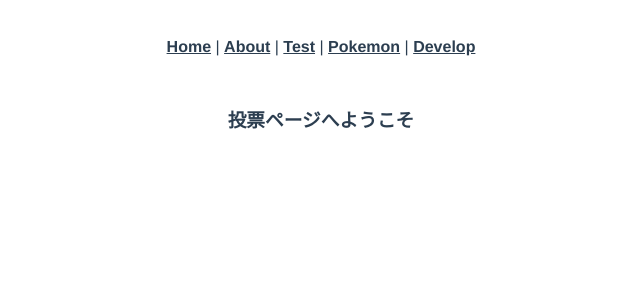
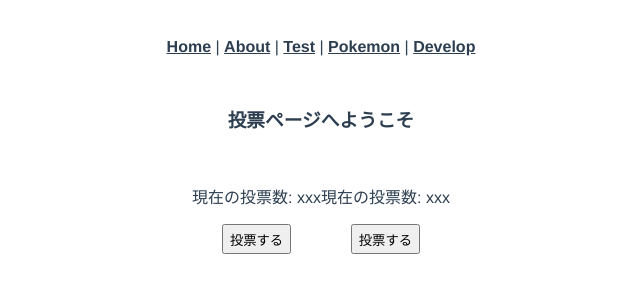
Before and after one commit to tsuyo-itai/vue_django_rest, a Vue app in the folder src/vueapp/: page /vote/1 in a window 1280 px wide. Shown: the top 300 px of the page, without its empty margins (319-959 px from the left). Built offline with nearby package versions, Linux system fonts and the light colour scheme; no server answers.

Commit message:
投票ボタンの追加

```diff
--- a/src/vueapp/src/views/DevelopView.vue
+++ b/src/vueapp/src/views/DevelopView.vue
@@ -212,9 +212,12 @@ justify-content: center;
 
 #room-setting-content, #room-add-complete-content{
 z-index:2;
-width:50%;
+width:65%;
+max-height: 650px;
 padding: 1em;
 background:#fff;
+overflow-y: auto;
+overflow-y: scroll;
 }
 
 .close_popup {
--- a/src/vueapp/src/views/VoteView.vue
+++ b/src/vueapp/src/views/VoteView.vue
@@ -6,11 +6,25 @@
         <div class="img_frame">
           <img v-bind:src="Image1Path" v-bind:title="Image1Name" />
           <p>{{ Image1Name }}</p>
+          <p>現在の投票数: xxx</p>
+          <div class="box-vote">
+            <button v-on:click="user1VoteClick">投票する</button>
+            <div v-show="bUser1Vote">
+              <span class="circle-icon"></span>
+            </div>
+          </div>
         </div>
 
         <div class="img_frame">
           <img v-bind:src="Image2Path" v-bind:title="Image2Name" />
           <p>{{ Image2Name }}</p>
+          <p>現在の投票数: xxx</p>
+          <div class="box-vote">
+            <button v-on:click="user2VoteClick">投票する</button>
+            <div v-show="bUser2Vote">
+              <span class="circle-icon"></span>
+            </div>
+          </div>
         </div>
 
 
@@ -30,6 +44,8 @@ export default {
         Image1Path: "",
         Image2Name: "",
         Image2Path: "",
+        bUser1Vote: false,
+        bUser2Vote: false,
       };
     },
     mounted() {
@@ -43,6 +59,26 @@ export default {
           this.Image1Path = this.Datas.image1_path
           this.Image2Path = this.Datas.image2_path
         });
+    },
+    methods: {
+        user1VoteClick () {
+            if(!this.bUser1Vote)
+            {
+              // User1に投票されていない場合
+              this.bUser1Vote = true
+              this.bUser2Vote = false
+              console.log("User1 Vote")
+            }
+        },
+        user2VoteClick () {
+            if(!this.bUser2Vote)
+            {
+              // User2に投票されていない場合
+              this.bUser2Vote = true
+              this.bUser1Vote = false
+              console.log("User2 Vote")
+            }
+        },
     },
 
 };
@@ -58,4 +94,19 @@ img {
   text-align: center;
 }
 
+.box-vote{
+  height: 30px;
+  display: flex;
+  justify-content: center;
+  gap: 15px;
+}
+
+.circle-icon{
+  display: inline-block;
+  width: 30px;
+  height: 30px;
+  border-radius: 50%;
+  background: #f14040;
+}
+
 </style>
```
